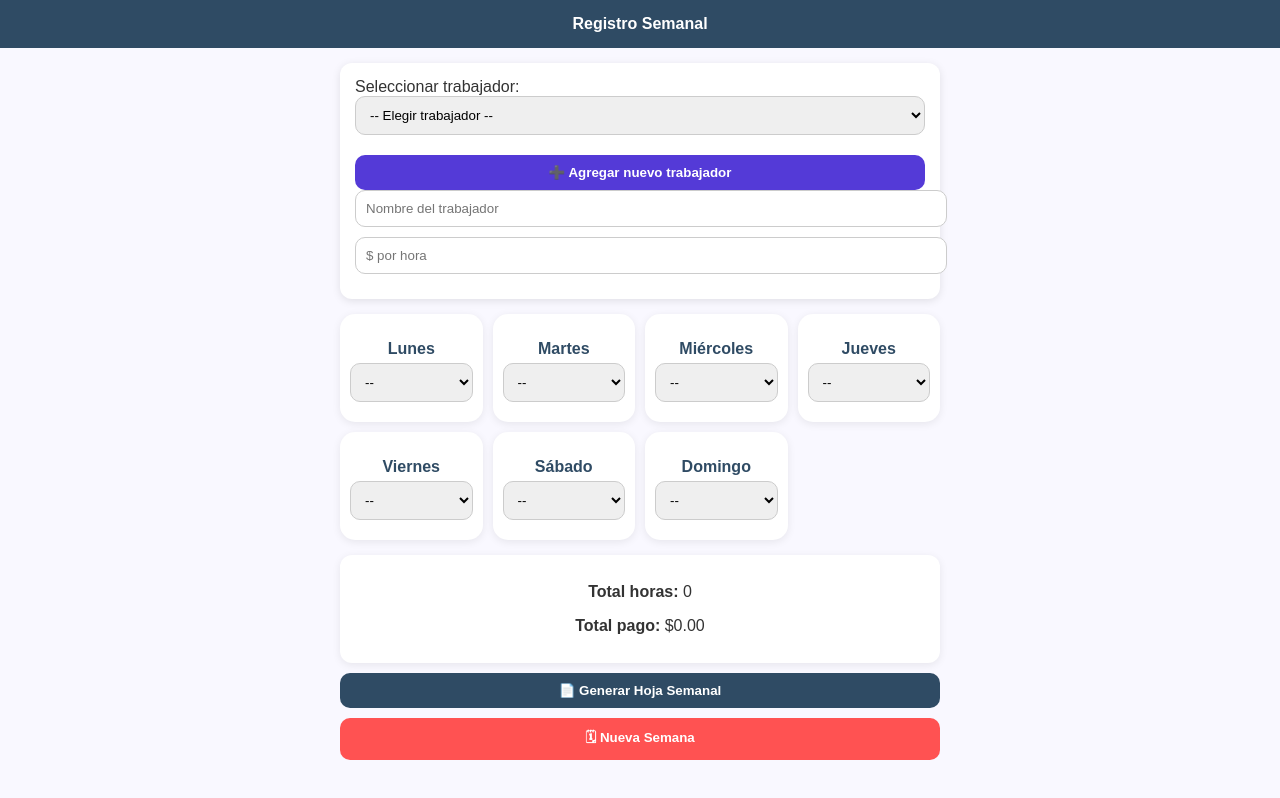
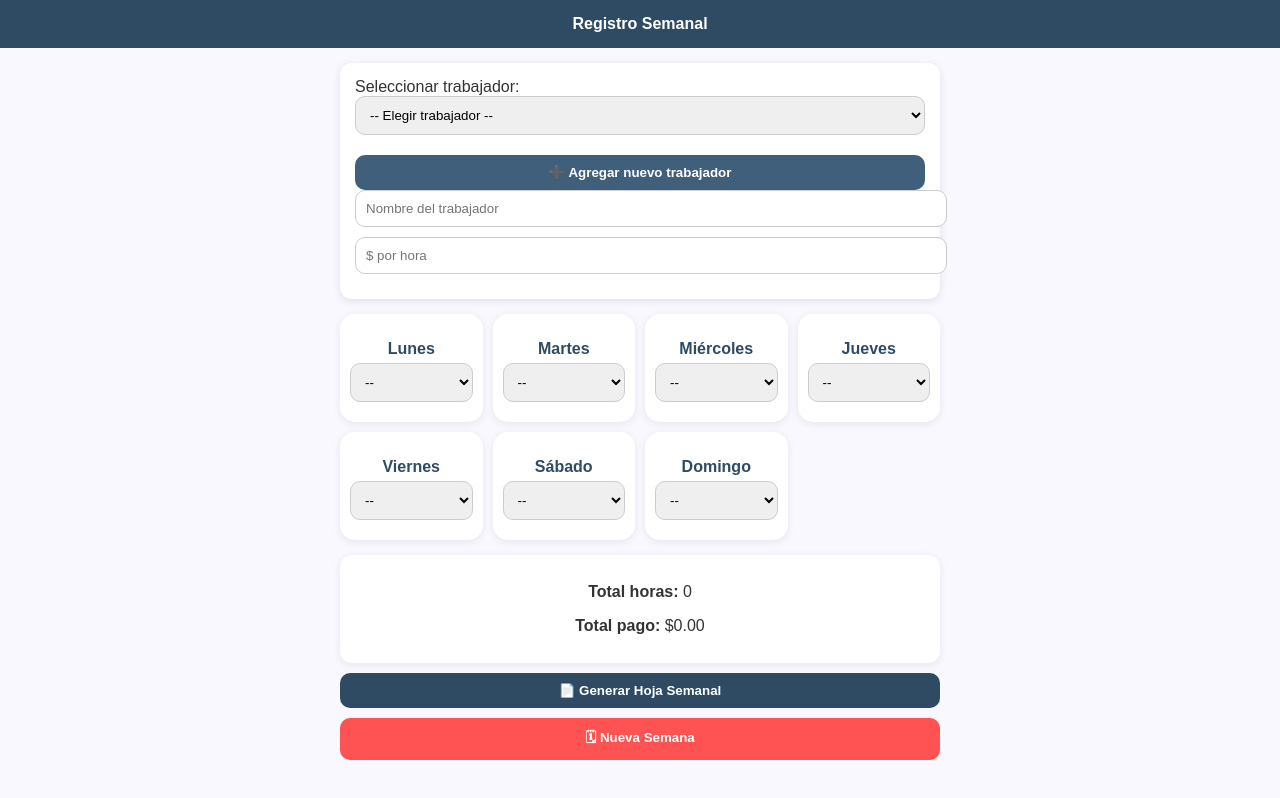
Before and after one commit to daiyssies/elarte, a plain HTML site: page index.html in a window 1280 px wide. In both pictures the pointer is over the button "➕ Agregar nuevo trabajador". Drawn offline with nearby package versions, Linux system fonts and the light colour scheme.

Commit message:
Update index.html

```diff
--- a/index.html
+++ b/index.html
@@ -87,7 +87,7 @@
   }
 
   button:hover {
-    background: #543ad7;
+    background: #405f7b;
   }
 
   #resetSemana {
```
